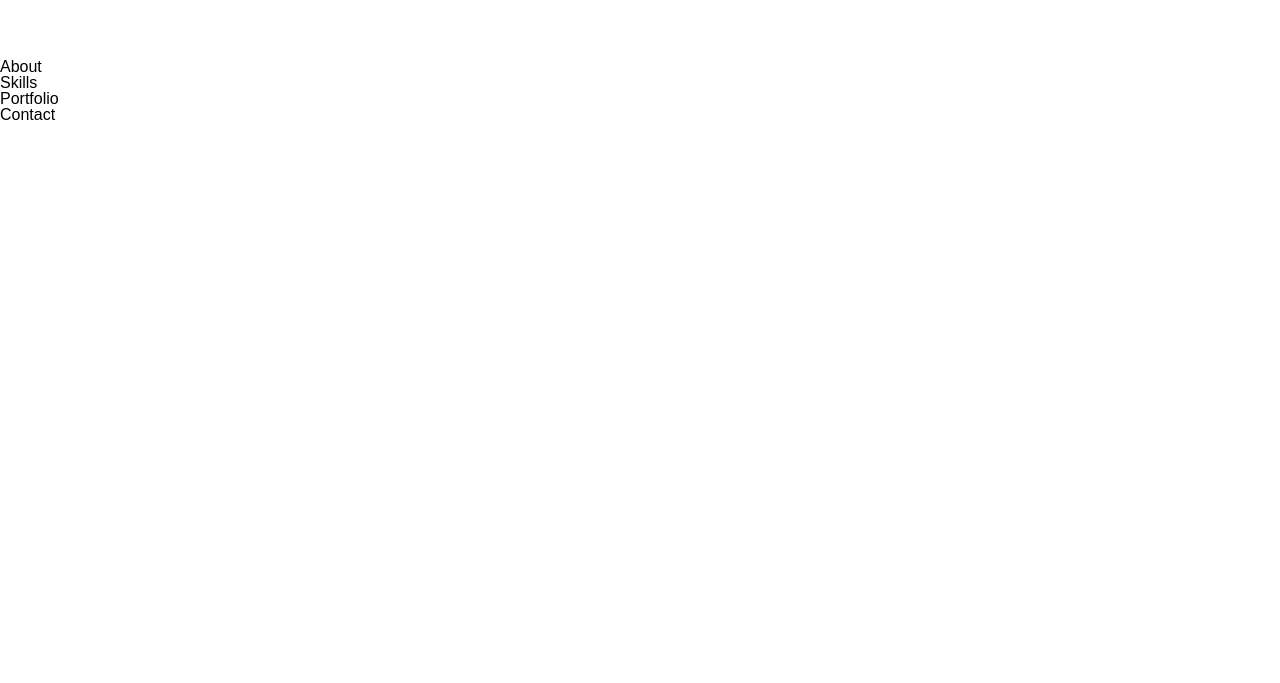
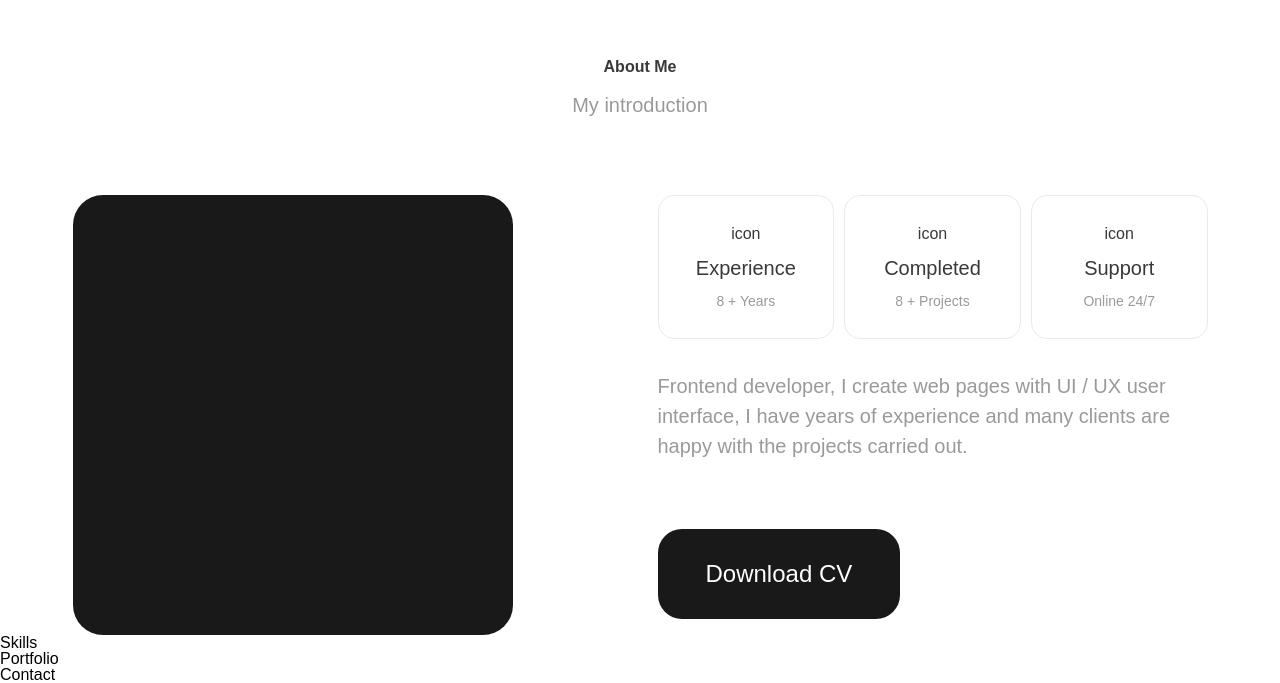
Before and after one commit to jangjihoon96/NextJsPortfolio, a Next.js app: page / in a window 1280 px wide. Shown: the part 979-1662 px from the top of the page. Before the commit the page ends 1102 px from the top, so only its background shows below. Built offline with nearby package versions, Linux system fonts and the light colour scheme; a web font is replaced by a local one.

Commit message:
feat: About 섹션 디자인 완성
- 마크업 및 스타일링 완료
- 컴포넌트 분류 완료
- 추가로 props 들어올 자리나, 아이콘 등 수정 필요

```diff
--- a/app/components/main/about/about.tsx
+++ b/app/components/main/about/about.tsx
@@ -1,3 +1,49 @@
+import styled from "styled-components";
+import Description from "../../text/description";
+import Title from "../../text/title";
+import AboutList from "./aboutList";
+import DownloadButton from "./downloadButton";
 export default function About() {
-  return <div>About</div>;
+  return (
+    <div>
+      <Title>About Me</Title>
+      <Description>My introduction</Description>
+      <StyledAboutContainer>
+        <StyledAboutImage></StyledAboutImage>
+        <StyledAboutContents>
+          <AboutList />
+          <p>
+            Frontend developer, I create web pages with UI / UX user interface,
+            I have years of experience and many clients are happy with the
+            projects carried out.
+          </p>
+          <DownloadButton>Download CV</DownloadButton>
+        </StyledAboutContents>
+      </StyledAboutContainer>
+    </div>
+  );
 }
+
+const StyledAboutContainer = styled.section`
+  display: flex;
+  flex-flow: row nowrap;
+  justify-content: space-around;
+  margin-top: 5rem;
+`;
+
+const StyledAboutImage = styled.div`
+  width: 440px;
+  height: 440px;
+  background-color: #191919;
+  border-radius: 30px;
+`;
+const StyledAboutContents = styled.div`
+  width: 550px;
+  height: 440px;
+  p {
+    margin-top: 2rem;
+    line-height: 1.5;
+    font-size: var(--text-md);
+    color: var(--gray);
+  }
+`;
--- /dev/null
+++ b/app/components/main/about/aboutList.tsx
@@ -0,0 +1,50 @@
+import styled from "styled-components";
+
+export default function AboutList() {
+  return (
+    <StyledList>
+      <li>
+        <span className="icon">icon</span>
+        <span className="title">Experience</span>
+        <span className="desc">8 + Years</span>
+      </li>
+      <li>
+        <span className="icon">icon</span>
+        <span className="title">Completed</span>
+        <span className="desc">8 + Projects</span>
+      </li>
+      <li>
+        <span className="icon">icon</span>
+        <span className="title">Support</span>
+        <span className="desc">Online 24/7</span>
+      </li>
+    </StyledList>
+  );
+}
+
+const StyledList = styled.ul`
+  display: flex;
+  justify-content: space-between;
+  gap: 10px;
+  li {
+    width: calc(100% / 3);
+    border: 1px solid var(--lightgray);
+    box-sizing: border-box;
+    background-color: var(--white);
+    border-radius: 1rem;
+    padding: 30px 0;
+    span {
+      display: block;
+      color: var(--dark);
+      text-align: center;
+    }
+    .title {
+      font-size: var(--text-md);
+      padding: 16px 0;
+    }
+    .desc {
+      font-size: var(--text-xxsm);
+      color: var(--gray);
+    }
+  }
+`;
--- /dev/null
+++ b/app/components/main/about/downloadButton.tsx
@@ -0,0 +1,17 @@
+import styled from "styled-components";
+
+export default function DownloadButton({ children }: { children: string }) {
+  return <StyledDownloadButton>{children}</StyledDownloadButton>;
+}
+
+const StyledDownloadButton = styled.button`
+  padding: 0 3rem;
+  height: 5.625rem;
+  margin-top: 4.25rem;
+  border: none;
+  background-color: var(--black);
+  font-size: var(--text-lg);
+  color: var(--white);
+  border-radius: 1.5rem;
+  cursor: pointer;
+`;
```
